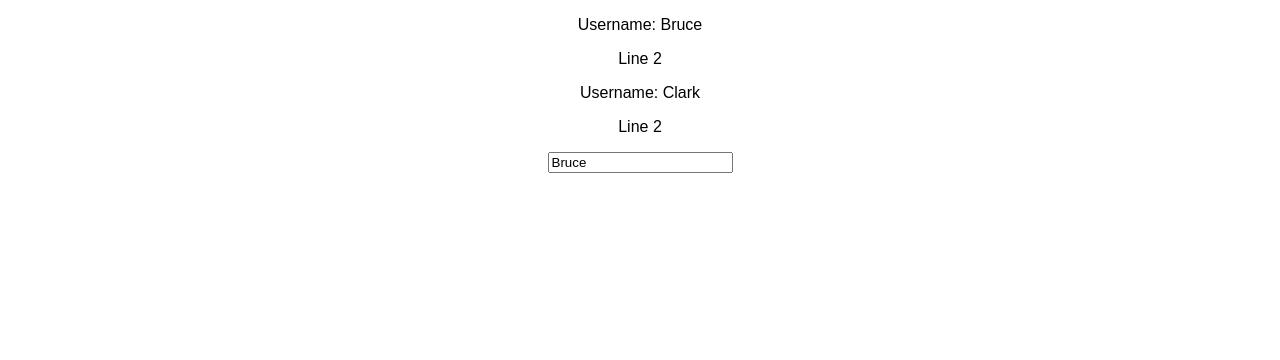
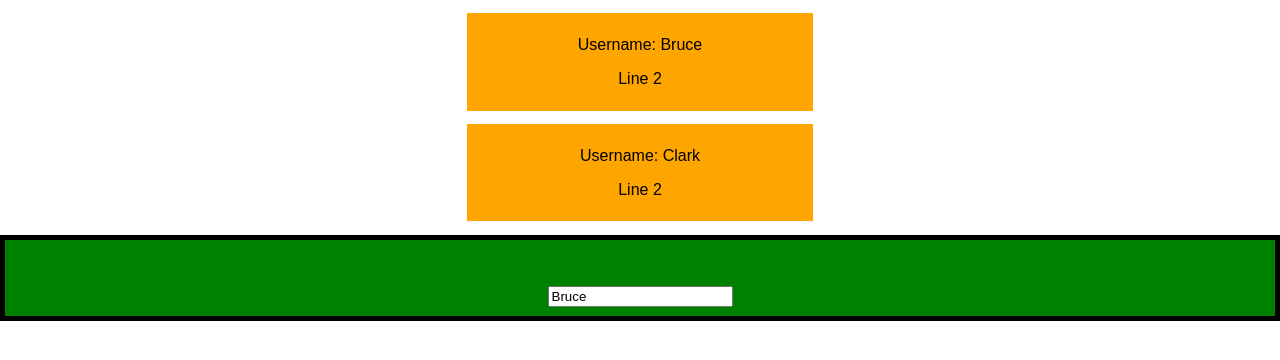
Before and after one commit to jarnoln/react-exercise-1, a React (Create React App) app: page / in a window 1280 px wide. Shown: the top 360 px of the page. Built offline with nearby package versions, Linux system fonts and the light colour scheme.

Commit message:
Add styles

```diff
--- a/src/App.js
+++ b/src/App.js
@@ -1,6 +1,7 @@
 import React, { Component } from 'react';
 import logo from './logo.svg';
 import './App.css';
+import './UserOutput/UserOutput.css';
 import UserOutput from './UserOutput/UserOutput.js';
 import UserInput from './UserInput/UserInput.js';
 
@@ -24,9 +25,12 @@ class App extends Component {
   render() {
     return (
       <div className="App">
-        <UserOutput username={this.state.users[0].username}> </UserOutput>
-        <UserOutput username={this.state.users[1].username}> </UserOutput>
-        <UserInput changed={this.usernameChangedHandler} username={this.state.users[0].username} />
+        <UserOutput className='userOutput' username={this.state.users[0].username}> </UserOutput>
+        <UserOutput className='userOutput' username={this.state.users[1].username}> </UserOutput>
+        <UserInput
+          className='userInput'
+          changed={this.usernameChangedHandler}
+          username={this.state.users[0].username} />
       </div>
     );
   }
--- a/src/UserInput/UserInput.js
+++ b/src/UserInput/UserInput.js
@@ -1,8 +1,15 @@
 import React from 'react';
 
 const userInput = (props) => {
+    const style = {
+        fontSize: '50pt',
+        backgroundColor: 'green',
+        color: 'red',
+        border: '5px solid black'
+      };
+
     return (
-        <div className="userInput">
+        <div className="userInput" style={style}>
             <input type="text" onChange={props.changed} defaultValue={props.username} />
         </div>
     );
--- /dev/null
+++ b/src/UserOutput/UserOutput.css
@@ -0,0 +1,6 @@
+.userOutput {
+    background-color: orange;
+    width: 250pt;
+    margin: 10pt auto;
+    padding: 5pt;
+}
```
